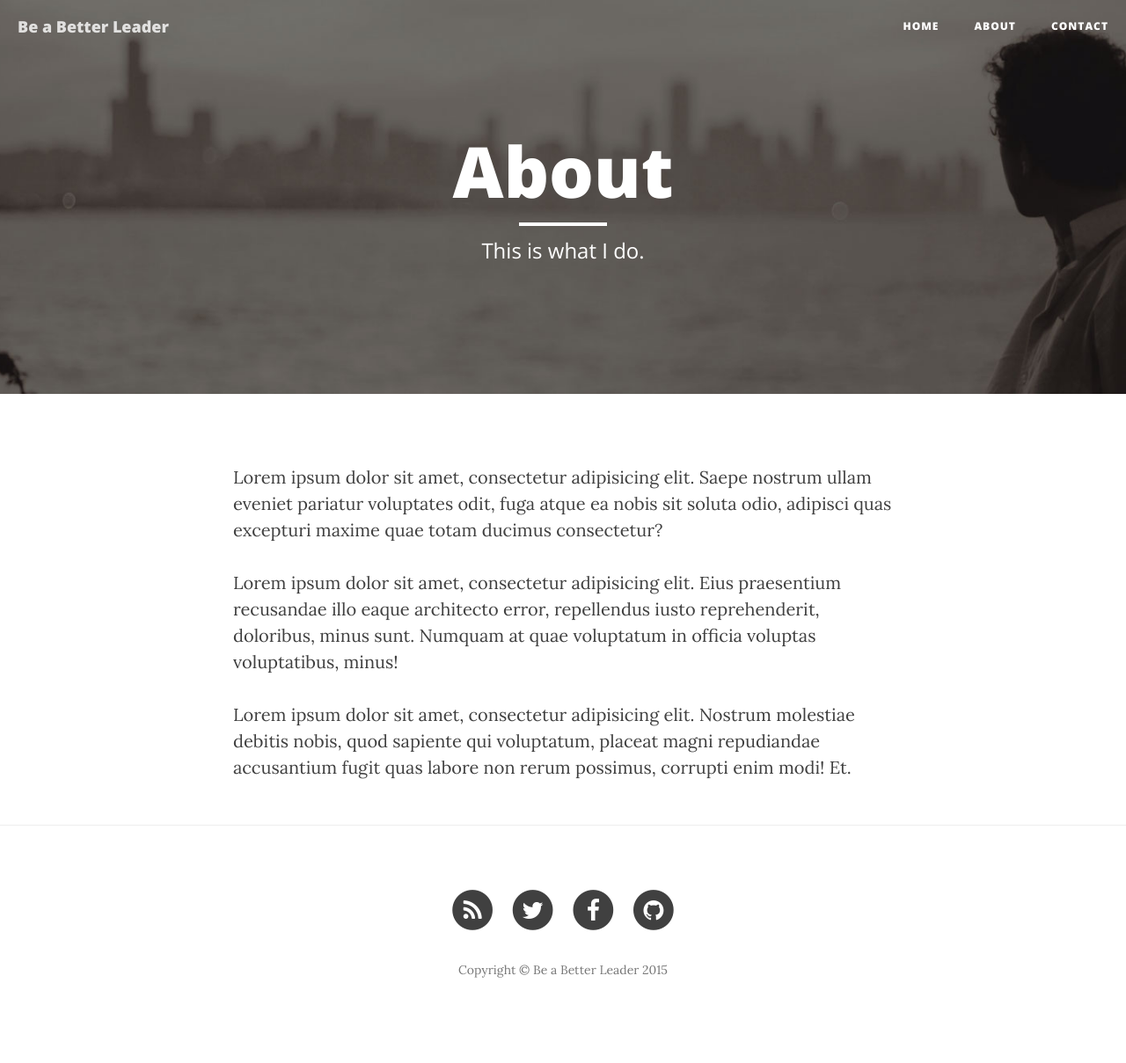
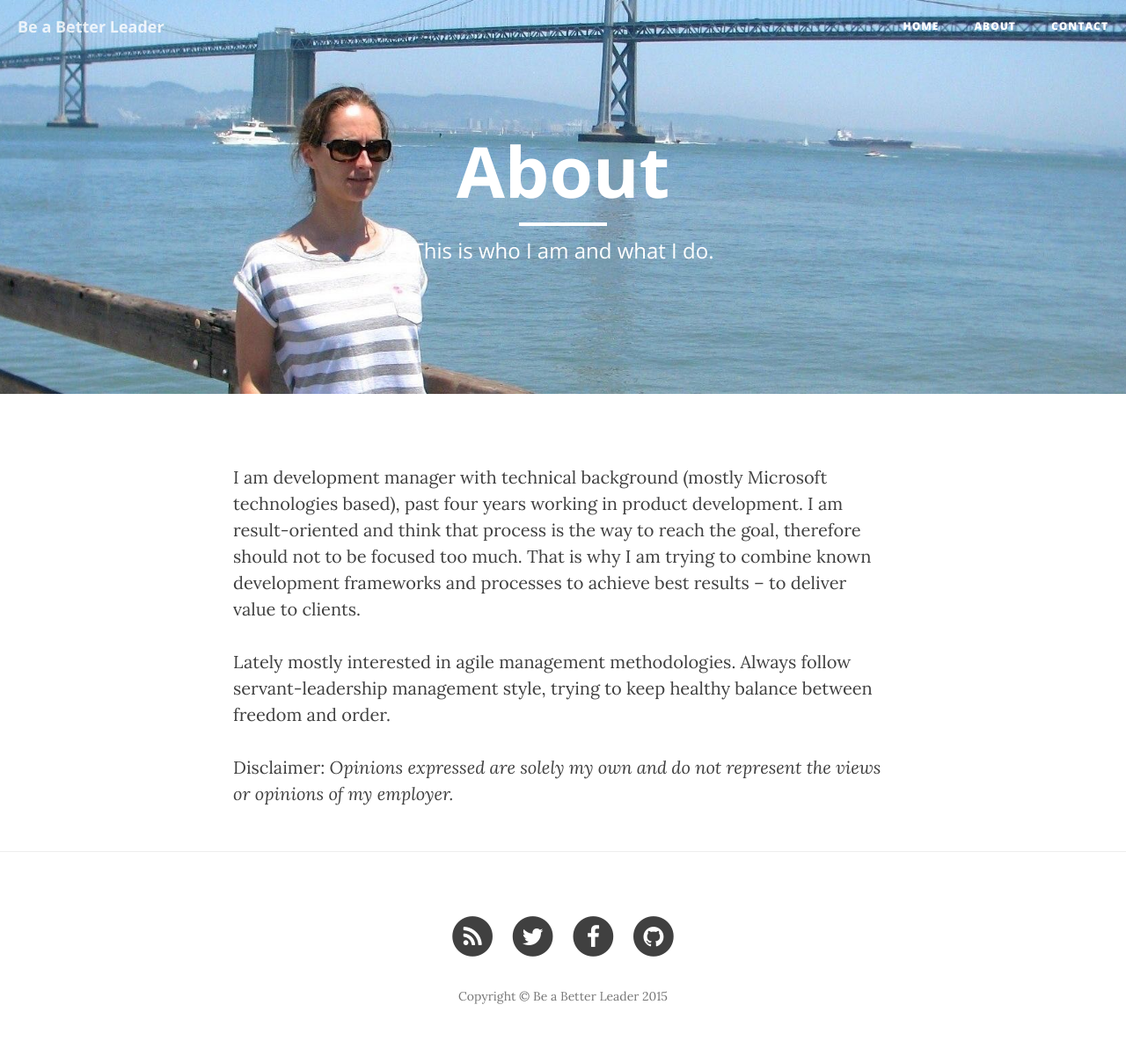
Before and after one commit to JelenaBarinova/BeBetterLeader, a Jekyll site: the page built from about.html, in a window 1280 px wide. Shown: the whole page at 88% size. Built offline with Jekyll 4.4.1, drawn with Linux system fonts in a browser that asks for light colours; nearby versions of some CDN libraries; before the commit the page ends 1179 px from its top, so only the background shows below that.

```diff
--- a/about.html
+++ b/about.html
@@ -1,12 +1,19 @@
 ---
 layout: page
 title: "About"
-description: "This is what I do."
+description: "This is who I am and what I do."
 header-img: "img/about-bg.jpg"
 ---
 
-<p>Lorem ipsum dolor sit amet, consectetur adipisicing elit. Saepe nostrum ullam eveniet pariatur voluptates odit, fuga atque ea nobis sit soluta odio, adipisci quas excepturi maxime quae totam ducimus consectetur?</p>
+<p>
+I am development manager with technical background (mostly Microsoft technologies based), past four years working in product development. I am result-oriented and think that process is the way to reach the goal, therefore should not to be focused too much. That is why I am trying to combine known development frameworks and processes to achieve best results – to deliver value to clients.
+</p>
+<p>
+Lately mostly interested in agile management methodologies. Always follow servant-leadership management style, trying to keep healthy balance between freedom and order.
+</p>
+<p>
 
-<p>Lorem ipsum dolor sit amet, consectetur adipisicing elit. Eius praesentium recusandae illo eaque architecto error, repellendus iusto reprehenderit, doloribus, minus sunt. Numquam at quae voluptatum in officia voluptas voluptatibus, minus!</p>
+Disclaimer:
 
-<p>Lorem ipsum dolor sit amet, consectetur adipisicing elit. Nostrum molestiae debitis nobis, quod sapiente qui voluptatum, placeat magni repudiandae accusantium fugit quas labore non rerum possimus, corrupti enim modi! Et.</p>
+<em>Opinions expressed are solely my own and do not represent the views or opinions of my employer.</em>
+</p>
--- a/css/clean-blog.css
+++ b/css/clean-blog.css
@@ -17,14 +17,14 @@ h4,
 h5,
 h6 {
   font-family: 'Open Sans', 'Helvetica Neue', Helvetica, Arial, sans-serif;
-  font-weight: 800;
+  font-weight: 700;
 }
 a {
   color: #404040;
 }
 a:hover,
 a:focus {
-  color: #0085a1;
+  color: #26acf5;
 }
 a img:hover,
 a img:focus {
@@ -50,7 +50,7 @@ hr.small {
   font-family: 'Open Sans', 'Helvetica Neue', Helvetica, Arial, sans-serif;
 }
 .navbar-custom .navbar-brand {
-  font-weight: 800;
+  font-weight: 700;
 }
 .navbar-custom .nav li a {
   text-transform: uppercase;
@@ -109,14 +109,14 @@ hr.small {
   }
   .navbar-custom.is-fixed .navbar-brand:hover,
   .navbar-custom.is-fixed .navbar-brand:focus {
-    color: #0085a1;
+    color: #26acf5;
   }
   .navbar-custom.is-fixed .nav li a {
     color: #404040;
   }
   .navbar-custom.is-fixed .nav li a:hover,
   .navbar-custom.is-fixed .nav li a:focus {
-    color: #0085a1;
+    color: #26acf5;
   }
   .navbar-custom.is-visible {
     /* if the user changes the scrolling direction, we show the header */
@@ -142,6 +142,7 @@ hr.small {
 .intro-header .page-heading {
   padding: 100px 0 50px;
   color: white;
+  text-align: center;
 }
 @media only screen and (min-width: 768px) {
   .intro-header .site-heading,
@@ -211,7 +212,7 @@ hr.small {
 .post-preview > a:hover,
 .post-preview > a:focus {
   text-decoration: none;
-  color: #0085a1;
+  color: #26acf5;
 }
 .post-preview > a > .post-title {
   font-size: 30px;
@@ -235,7 +236,7 @@ hr.small {
 }
 .post-preview > .post-meta > a:hover,
 .post-preview > .post-meta > a:focus {
-  color: #0085a1;
+  color: #26acf5;
   text-decoration: underline;
 }
 @media only screen and (min-width: 768px) {
@@ -315,7 +316,7 @@ footer .copyright {
   opacity: 1;
 }
 .floating-label-form-group-with-focus label {
-  color: #0085a1;
+  color: #26acf5;
 }
 form .row:first-child .floating-label-form-group {
   border-top: 1px solid #eeeeee;
@@ -335,8 +336,8 @@ form .row:first-child .floating-label-form-group {
 }
 .btn-default:hover,
 .btn-default:focus {
-  background-color: #0085a1;
-  border: 1px solid #0085a1;
+  background-color: #26acf5;
+  border: 1px solid #26acf5;
   color: white;
 }
 .pager {
@@ -363,8 +364,8 @@ form .row:first-child .floating-label-form-group {
 .pager li > a:hover,
 .pager li > a:focus {
   color: white;
-  background-color: #0085a1;
-  border: 1px solid #0085a1;
+  background-color: #26acf5;
+  border: 1px solid #26acf5;
 }
 .pager .disabled > a,
 .pager .disabled > a:hover,
@@ -377,12 +378,12 @@ form .row:first-child .floating-label-form-group {
 ::-moz-selection {
   color: white;
   text-shadow: none;
-  background: #0085a1;
+  background: #26acf5;
 }
 ::selection {
   color: white;
   text-shadow: none;
-  background: #0085a1;
+  background: #26acf5;
 }
 img::selection {
   color: white;
@@ -393,5 +394,5 @@ img::-moz-selection {
   background: transparent;
 }
 body {
-  webkit-tap-highlight-color: #0085a1;
+  webkit-tap-highlight-color: #26acf5;
 }
```
Also changed, not shown: _posts/2013-03-17-annual-result-review-and-targets-grooming.md (renamed from _posts/annual-result-review-and-targets-grooming.md, +13 -9 lines), _posts/2013-05-14-73-tips-to-become-a-better-leader.md (+1 -1 lines), _posts/2013-08-12-walking-and-talking.md (added, +15 -0 lines), _posts/2013-08-29-walking-meetings-are-just-great.md (added, +21 -0 lines), _posts/2014-01-24-a-mind-of-its-own.md (renamed from _posts/a-mind-of-its-own.md, +6 -2 lines), _posts/2014-08-12-dear-dev-managers-how-fast-do-your-teams-grow.md (added, +21 -0 lines), _posts/2014-09-23-11.md (added, +24 -0 lines), _posts/dear-dev-managers-how-fast-do-your-teams-grow.md (deleted, +0 -17 lines), _posts/dinosaurs.markdown (deleted, +0 -42 lines), _posts/establishing-estimates 2.md (added, +54 -0 lines), img/about-bg.jpg, img/post_img/DSP_Journey_2012.png (added), img/post_img/coffee.jpg (added), img/post_img/empoyees.png (added), 2 more files.
